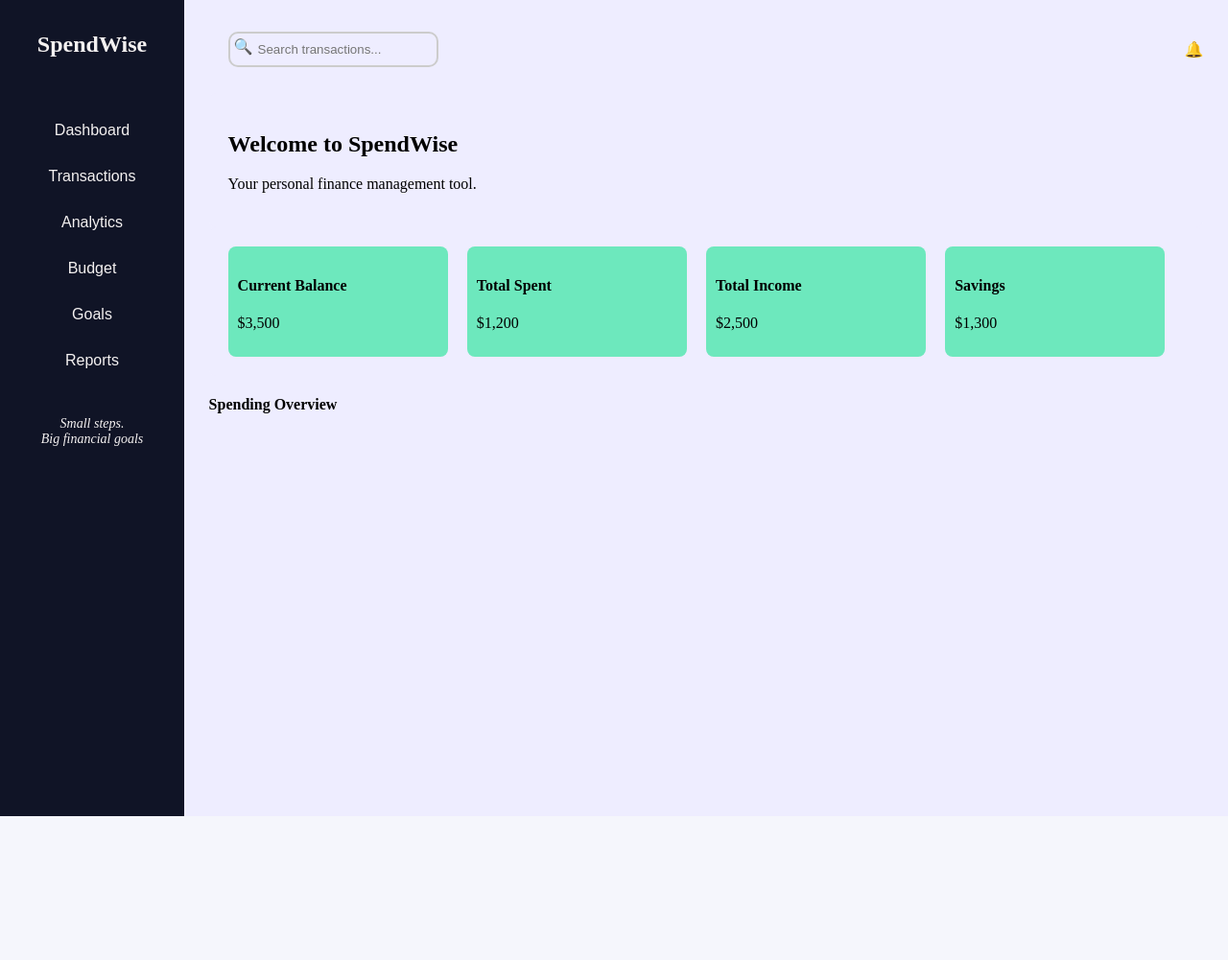
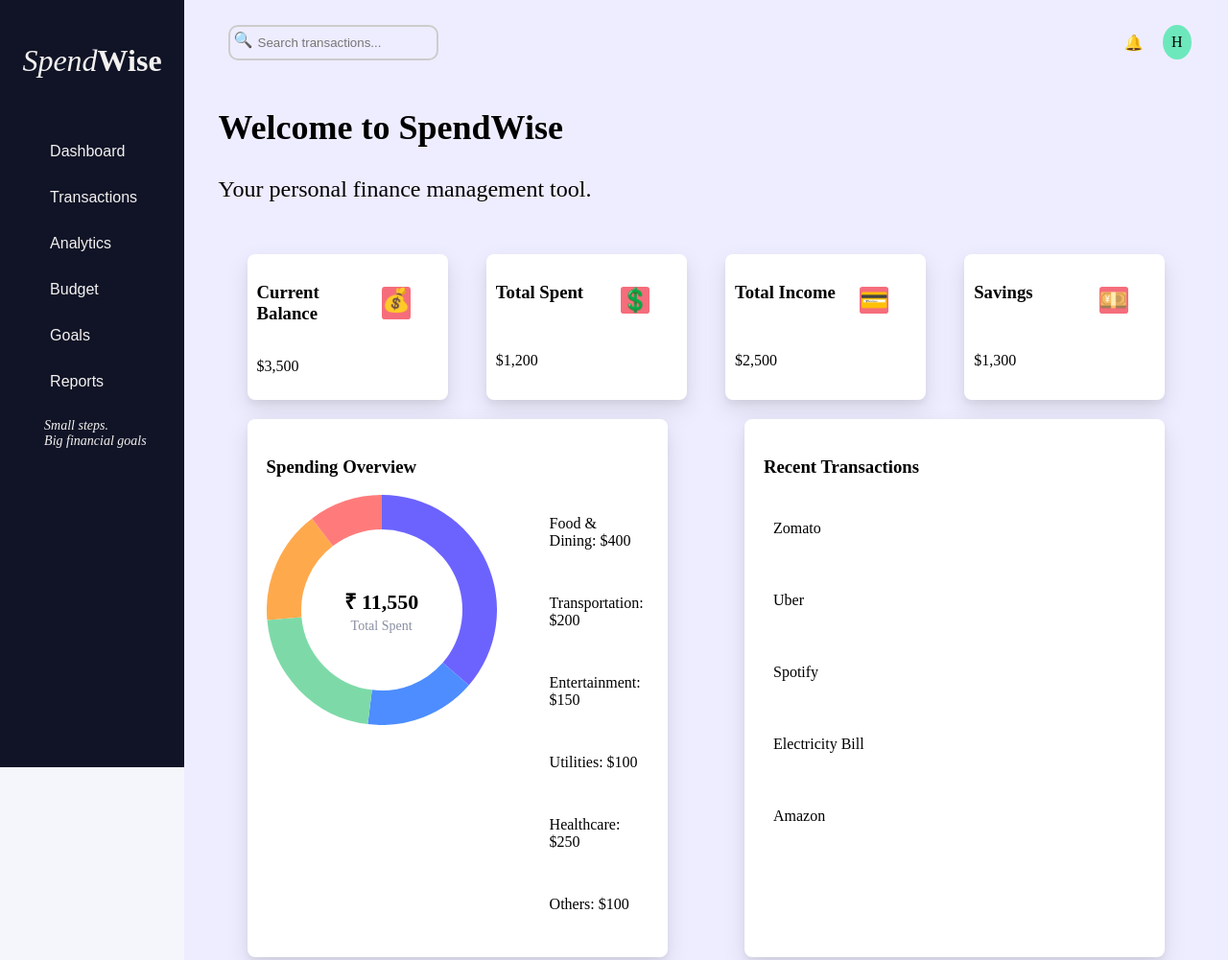
Before and after one commit to chaos454/SpendWise, a plain HTML site: page index.html in a window 1280 px wide. Shown: the top 1001 px of the page at 96% size. Before the commit the page ends 851 px from the top, so only its background shows below. Drawn offline with nearby package versions, Linux system fonts and the light colour scheme.

Commit message:
correct version

```diff
--- a/index.html
+++ b/index.html
@@ -7,7 +7,7 @@
     </head>
     <body>
         <aside class="sidebar">
-            <h1 class="heading">SpendWise</h1>
+            <p class="heading"><i>Spend</i><b>Wise</b></p>
             <nav>
                 <button class="btn"><a class="dashboard" href="dashboard.html">Dashboard</a></button><br>
                 <button class="btn"><a class="transactions" href="Transaction.html">Transactions</a></button><br>
@@ -28,7 +28,9 @@
                 <div class="bell-icon">
                     <p>&#x1F514</p>
                  </div>
-
+                <div class="account-container">
+                    <p class="account">H</p>
+                </div>
             </section>
             <section class="spendwise">
                 <h2>Welcome to SpendWise</h2>
@@ -36,25 +38,69 @@
             </section>
             <section class="financial-summary">
                 <div class="balance">
-                    <h4>Current Balance</h4>
+                    <div class="balance-icon">
+                    <h3>Current Balance</h3>
+                    <p class="fs-icon">&#128176</p>
+                    </div>
                     <p>$3,500</p>
                 </div>
                 <div class="spent">
-                    <h4>Total Spent</h4>
+                    <div class="spent-icon">
+                    <h3 >Total Spent</h3>
+                    <p class="fs-icon">&#128178</p>
+                    </div>
                     <p>$1,200</p>
                 </div>
                 <div class="income">
-                    <h4>Total Income</h4>
+                    <div class="income-icon">
+                    <h3>Total Income</h3>
+                    <p class="fs-icon">&#128179</p>
+                    </div>
                     <p>$2,500</p>
                 </div>
                 <div class="savings">
-                    <h4>Savings</h4>
+                    <div class="savings-icon">
+                    <h3>Savings</h3>
+                    <p class="fs-icon">&#128180</p>
+                    </div>
                     <p>$1,300</p>
                 </div>
             </section>
-            <section class="spending">
-                <div><h4>Spending Overview  </h4></div>
+            <section class="spending-overview">
+                <div class="so-icon">
+                    <h3>Spending Overview</h3>
+                    <div class="spending-chart">
+                    <div class="donut-wrapper">
+                        <canvas id="spendChart"></canvas>
+                        <div class="donut-center">
+                            <h2 id="totalSpent">₹ 0</h2>
+                            <p>Total Spent</p>
+                        </div>
+                        <script src="https://cdn.jsdelivr.net/npm/chart.js"></script>
+                        <script src="script.js"></script>
+                    </div>
+                    <div class="spending-details">
+                        <div class="trans"><p class="s-item">Food & Dining: $400</p></div>
+                        <div class="trans"><p class="s-item">Transportation: $200</p></div>
+                        <div class="trans"><p class="s-item">Entertainment: $150</p></div>
+                        <div class="trans"><p class="s-item">Utilities: $100</p></div>
+                        <div class="trans"><p class="s-item">Healthcare: $250</p></div>
+                        <div class="trans"><p class="s-item">Others: $100</p></div>
+                    </div>
+                    </div>
+                </div>
+                <div class="so-icon">
+                    <h3>Recent Transactions</h3>
+                    <div class="recent-transactions">
+                        <div class="transaction"><p class="t-item">Zomato</p></div>
+                        <div class="transaction"><p class="t-item">Uber</p></div>
+                        <div class="transaction"><p class="t-item">Spotify</p></div>
+                        <div class="transaction"><p class="t-item">Electricity Bill</p></div>
+                        <div class="transaction"><p class="t-item">Amazon</p></div>
+                    </div>
+                </div>
             </section>
         </main>
+
     </body>
 </html>
--- /dev/null
+++ b/script.js
@@ -0,0 +1,35 @@
+const categories = ['Food', 'Transport', 'Shopping', 'Bills', 'Entertainment'];
+const amounts    = [4200, 1800, 2500, 1850, 1200];
+
+const colors = ['#6c63ff', '#4d8dff', '#7ddaa8', '#ffa94d', '#ff7b7b'];
+
+const chart = new Chart(document.getElementById('spendChart'), {
+  type: 'doughnut',
+  data: {
+    labels: categories,
+    datasets: [{
+      data: amounts,
+      backgroundColor: colors,
+      borderWidth: 0
+    }]
+  },
+  options: {
+    cutout: '70%',                      // bigger = thinner ring
+    plugins: { legend: { display: false } }
+  }
+});
+
+function updateTotal() {
+  const total = chart.data.datasets[0].data.reduce((a, b) => a + b, 0);
+  document.getElementById('totalSpent').textContent =
+    '₹ ' + total.toLocaleString('en-IN');
+}
+updateTotal();
+
+// Call this whenever your data changes
+function updateChart(newCategories, newAmounts) {
+  chart.data.labels = newCategories;
+  chart.data.datasets[0].data = newAmounts;
+  chart.update();
+  updateTotal();
+}
--- a/style.css
+++ b/style.css
@@ -1,19 +1,19 @@
 body {
     display: flex;
     margin: 0;
-    min-height: 100vh;
+    height: 100%;
     background-color: #F5F6FC;
+    overflow: hidden;
 }
 .main-content{
     flex: 1;
     padding: 2%;
     background-color: #EEEDFF;
-    min-height: 100vh;
 }
 .sidebar {
     width: 15%;
     padding: 1%;
-    min-height: 100vh;
+    height: 100vh;
     box-sizing: border-box;
     background-color: #101426;
 }
@@ -25,29 +25,32 @@ body {
     background-color: #101426;
     color: white;
     border: none;
-    text-align: center;
+    text-align: left;
     font-size: 16px;
     text-decoration: none;
     cursor: pointer;
+    margin-left: 20%;
 }
 .heading{
     color: #f4f1f1;
     margin-bottom: 40%;
     text-align: center;
+    font-size: 200%;
     width: 100%;
 }
 .dashboard,.transactions,.analytics,.budget,.goals,.reports{
     color: #f4f1f1;
+    text-align: left;
     text-decoration: none;
 }
 .tagline{
     color: #f4f1f1;
-    margin-top: 20px;
-    text-align: center;
+    margin-top: auto;
+    text-align: left;
+    margin-left: 20%;
     font-size: 14px;
     font-style: italic;
     text-decoration: none;
-
 }
 .financial-summary {
     background-color: #EEEDFF;
@@ -59,13 +62,19 @@ body {
     flex: 1;
     margin-right: 20px;
     padding: 10px;
-    background-color: #6de8bd;
+    text-align: left;
+    margin-left: 20px;
+    background-color: #FFFFFF;
     border-radius: 8px;
+     box-shadow:
+    0 4px 6px rgba(0, 0, 0, 0.05),
+    0 10px 24px rgba(0, 0, 0, 0.10);
 }
 .spendwise {
     background-color: #EEEDFF;
-    padding: 20px;
+    padding: 10px;
     border-radius: 8px;
+    font-size: 150%;
 }
 .search-container {
     border-radius: 10px;
@@ -75,7 +84,6 @@ body {
     margin-left: 20px;
     width: 20%;
     display: flex;
-
 }
 .search-bar {
     border: none;
@@ -88,5 +96,93 @@ body {
     display: flex;
     justify-content: space-between;
     align-items: center;
-    margin-bottom: 20px;
+    margin-bottom: 10px;
 }
+.account-container {
+    display: flex;
+    margin-right: 3%;
+    align-items: center;
+}
+.account{
+    display: flex;
+    align-items: center;
+    margin-right: 20px;
+    border-radius: 100%;
+    background-color: #6de8bd;
+    padding: 80%;
+}
+.bell-icon {
+    margin-left: auto;
+    margin-right: 20px;
+}
+.bell-icon p, .account-container p {
+    margin: 0;
+}
+.balance-icon, .spent-icon, .income-icon, .savings-icon {
+    border-radius: 50%;
+    display: flex;
+    justify-content: space-between;
+    margin-left: auto;
+    margin-right: 10%;
+    margin-bottom: 10px;
+}
+.fs-icon {
+    font-size: 24px;
+    margin-left: auto;
+    margin-right: 10px;
+    border-radius: 10%;
+    background-color: #F56D7B;
+}
+.so-icon {
+    background-color: #FFFFFF;
+    padding: 20px;
+    border-radius: 8px;
+    margin-left: 40px;
+    width: 50%;
+    margin-right: 40px;
+     box-shadow:
+    0 4px 6px rgba(0, 0, 0, 0.05),
+    0 10px 24px rgba(0, 0, 0, 0.10);
+}
+.spending-overview {
+    display: flex;
+}
+.recent-transactions {
+    display: flex;
+    flex-direction: column;
+    margin-top: 10px;
+}
+.transaction {
+    padding: 10px;
+    margin-bottom: 5px;
+}
+.trans{;
+    padding: 5px;
+    margin-bottom: 5px;
+    margin-left: 50px;
+}
+.donut-wrapper {
+  position: relative;
+  width: 240px;
+  height: 240px;
+}
+.donut-center {
+  position: absolute;
+  top: 50%;
+  left: 50%;
+  transform: translate(-50%, -50%);
+  text-align: center;
+  pointer-events: none;   /* lets hover tooltips still work */
+}
+.donut-center h2 {
+  margin: 0;
+  font-size: 22px;
+}
+.donut-center p {
+  margin: 4px 0 0;
+  font-size: 14px;
+  color: #8a8fa3;
+}
+.spending-chart {
+    display: flex;
+}
```
